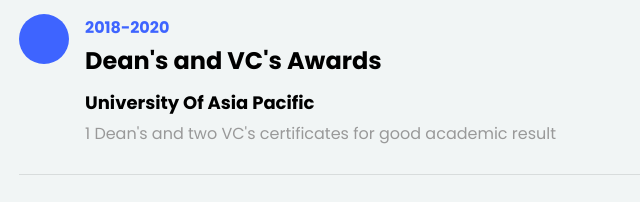
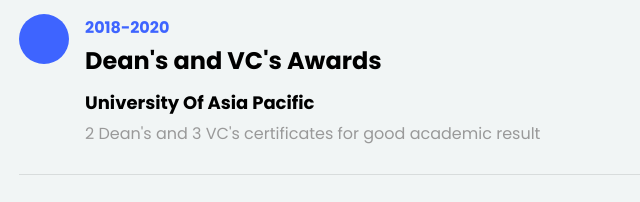
Before and after one commit to niamul64/niamul64.github.io, a plain HTML site: page index.html in a window 1280 px wide. Shown: the part 4500-4702 px from the top of the page, 351-991 px from the left. Drawn offline with Linux system fonts and the light colour scheme; some icons are missing; files whose address does not match are found by name; a web font is replaced by a local one.

Commit message:
profile update

```diff
--- a/index.html
+++ b/index.html
@@ -590,7 +590,7 @@
                                 <span class="date">2018-2020</span>
                                 <h2>Dean's and VC's Awards</h2>
                                 <span class="position">University Of Asia Pacific</span>
-                                <p>1 Dean's and two VC's certificates for good academic result</p>
+                                <p>2 Dean's and 3 VC's certificates for good academic result</p>
                             </div>
                         </div>
 
```
